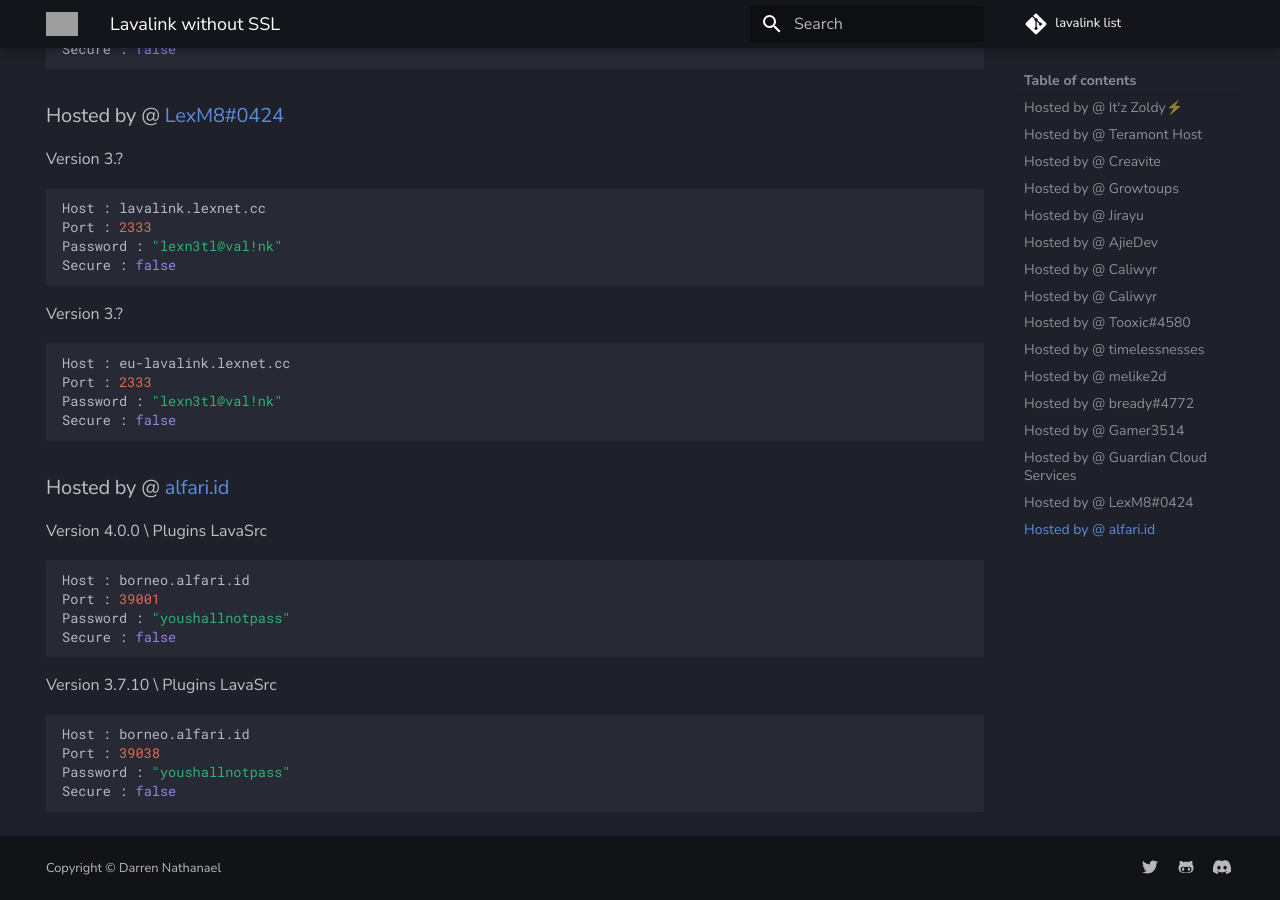
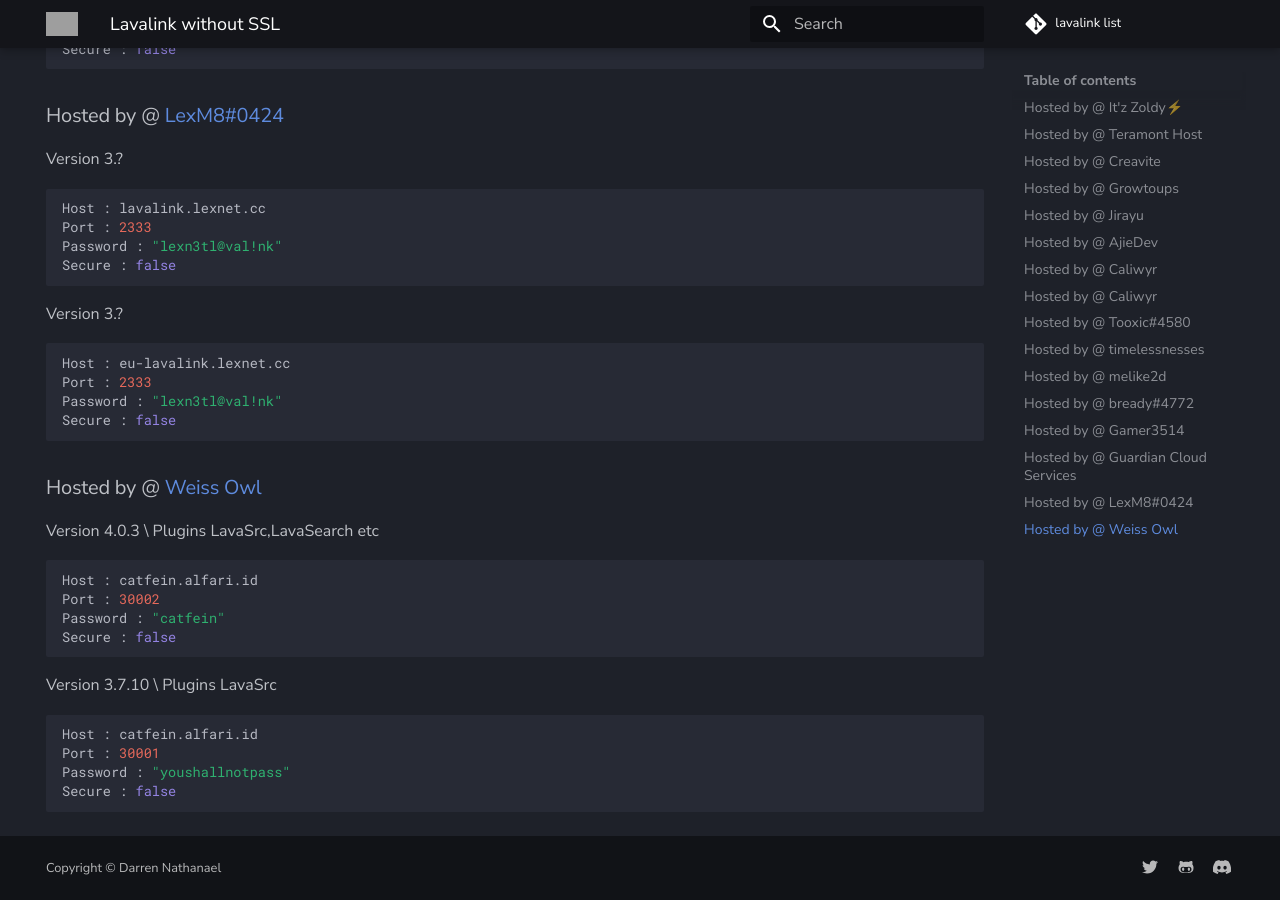
Before and after one commit to DarrenOfficial/lavalink-list, an MkDocs documentation site: the page built from docs/NoSSL/lavalink-without-ssl.md, in a window 1280 px wide and 900 px high, scrolled down 4365 px. Built offline with MkDocs 1.6.1 and Material for MkDocs 9.7.7, drawn with Linux system fonts in a browser that asks for light colours; comment, search, counter and statistics services are not loaded; grey boxes are pictures that could not be loaded.

Commit message:
Update lavalink-without-ssl.md
update new server lavaink with more bandwidth

````diff
--- a/docs/NoSSL/lavalink-without-ssl.md
+++ b/docs/NoSSL/lavalink-without-ssl.md
@@ -214,19 +214,19 @@ Password : "lexn3tl@val!nk"
 Secure : false
 ```
 
-### Hosted by @ [alfari.id](https://discord.alfari.id)
-Version 4.0.0 \ Plugins LavaSrc
+### Hosted by @ [Weiss Owl](https://discord.alfari.id)
+Version 4.0.3 \ Plugins LavaSrc,LavaSearch etc
 ```bash
-Host : borneo.alfari.id
-Port : 39001
-Password : "youshallnotpass"
+Host : catfein.alfari.id
+Port : 30002
+Password : "catfein"
 Secure : false
 ```
 
 Version 3.7.10 \ Plugins LavaSrc
 ```bash
-Host : borneo.alfari.id
-Port : 39038
+Host : catfein.alfari.id
+Port : 30001
 Password : "youshallnotpass"
 Secure : false
 ```
````
